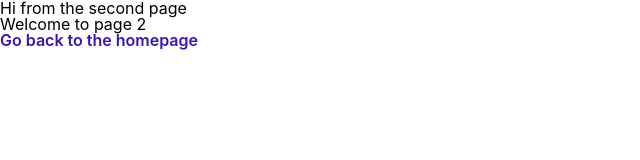
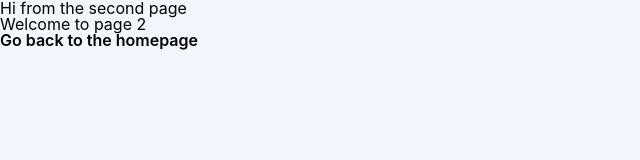
Before and after one commit to SisifoDev/sisifodev-webapp, a Gatsby site: page /page-2 in a window 1280 px wide. Shown: the whole page, without its empty margins (0-640 px from the left). Built offline with nearby package versions, Linux system fonts and the light colour scheme; Gatsby itself is replaced by a stand-in of ours.

Commit message:
Global Style, dark theme

```diff
--- a/gatsby-config.js
+++ b/gatsby-config.js
@@ -13,6 +13,7 @@ module.exports = {
         path: `${__dirname}/static/images`,
       },
     },
+    `gatsby-plugin-styled-components`,
     // this (optional) plugin enables Progressive Web App + Offline functionality
     // To learn more, visit: https://gatsby.dev/offline
     // `gatsby-plugin-offline`,
--- a/package.json
+++ b/package.json
@@ -17,7 +17,6 @@
   "dependencies": {
     "babel-plugin-styled-components": "^1.12.0",
     "gatsby": "^3.0.1",
-
     "gatsby-plugin-image": "^1.0.0",
     "gatsby-plugin-manifest": "^3.0.0",
     "gatsby-plugin-react-helmet": "^4.0.0",
--- a/src/components/layout/layout.css
+++ b/src/components/layout/layout.css
@@ -109,17 +109,6 @@ section {
   display: block;
 }
 
-html {
-  --primary: #3913b8;
-  --primary-dark: #8352fd;
-  --secondary: #2fb5fc;
-  --secondary-dark: #00cffd;
-  --backgroud: #f2f6ff;
-  --background-dark: #1a2151;
-  --background-secondary: #e3e8ff;
-  --background-secondary-dark: #1a2151;
-}
-
 body {
   line-height: 1;
   font-family: -apple-system, BlinkMacSystemFont, "Segoe UI", Roboto, Oxygen,
--- a/src/components/layout/layout.js
+++ b/src/components/layout/layout.js
@@ -1,12 +1,14 @@
-import React from "react"
-import "./layout.css"
+import React from "react";
+import { GlobalStyle } from "../styles/GlobalStyle";
+import "./layout.css";
 
 function Layout({ children }) {
   return (
     <>
+      <GlobalStyle />
       <main>{children}</main>
     </>
-  )
+  );
 }
 
-export default Layout
+export default Layout;
--- /dev/null
+++ b/src/components/styles/ColorStyles.js
@@ -0,0 +1,58 @@
+export const themes = {
+  light: {
+    text1: `black`,
+    text2: `rgba(0,0,0,0.7)`,
+    primary: `#3913B8`,
+    secondary: "#2FB5FC",
+    backgroundColor: `#f2f6ff`,
+    card: {
+      backgroundColor: `rgba(255, 255, 255, 0.6)`,
+      boxShadow: `0px 50px 100px rgba(34, 79, 169, 0.3),
+        inset 0 0 0 0.5px rgba(255, 255, 255, 0.6)`,
+      backgroundColorFull: `rgba(255, 255, 255, 1)`,
+    },
+    cardHover: {
+      backgroundColor: `rgba(68, 66, 178, 0.1)`,
+      boxShadow: `inset 0px 0px 0px 0.5px rgba(68, 66, 178, 0.2)`,
+    },
+    pricingCard: {
+      backgroundColor: `rgba(255, 255, 255, 0.3)`,
+    },
+    status: {
+      backgroundColor: "rgba(68, 66, 178, 0.1)",
+    },
+    modal: {
+      backgroundColor: `rgba(255, 255, 255, 0.6)`,
+      boxShadow: `0px 50px 100px rgba(34, 79, 169, 0.3),
+        inset 0 0 0 0.5px rgba(255, 255, 255, 0.6)`,
+      backgroundColorFull: `rgba(255, 255, 255, 1)`,
+    },
+  },
+  dark: {
+    text1: `white`,
+    text2: `rgba(255,255,255,0.7)`,
+    backgroundColor: `#1F1F47`,
+    card: {
+      backgroundColor: `rgba(25, 24, 63, 0.98)`,
+      boxShadow: `0px 30px 60px rgba(0, 0, 0, 0.25),
+        inset 0 0 0 0.5px rgba(255, 255, 255, 0.2)`,
+      backgroundColorFull: `rgba(15, 14, 71, 1)`,
+    },
+    cardHover: {
+      backgroundColor: `rgba(255, 255, 255, 0.1)`,
+      boxShadow: `inset 0px 0px 0px 0.5px rgba(255, 255, 255, 0.2)`,
+    },
+    pricingCard: {
+      backgroundColor: `rgba(31, 31, 71, 0.6)`,
+    },
+    status: {
+      backgroundColor: "rgba(0, 0, 0, 0.2)",
+    },
+    modal: {
+      backgroundColor: `rgba(50, 61, 109, 0.5)`,
+      boxShadow: `0px 50px 100px rgba(0, 0, 0, 0.25),
+        inset 0 0 0 0.5px rgba(255, 255, 255, 0.3)`,
+      backgroundColorFull: `rgba(15, 14, 71, 1)`,
+    },
+  },
+};
--- /dev/null
+++ b/src/components/styles/GlobalStyle.js
@@ -0,0 +1,12 @@
+import { createGlobalStyle } from "styled-components";
+import { themes } from "./ColorStyles";
+
+export const GlobalStyle = createGlobalStyle`
+  body {
+    background: ${themes.light.backgroundColor};
+
+    @media (prefers-color-scheme: dark) {
+      background: ${themes.dark.backgroundColor};
+    }
+  }
+`;
```
Also changed, not shown: src/components/sections/HeroSection.js (+5 -8 lines), src/components/styles/TextStyles.js (added, +60 -0 lines), 1 other file.
